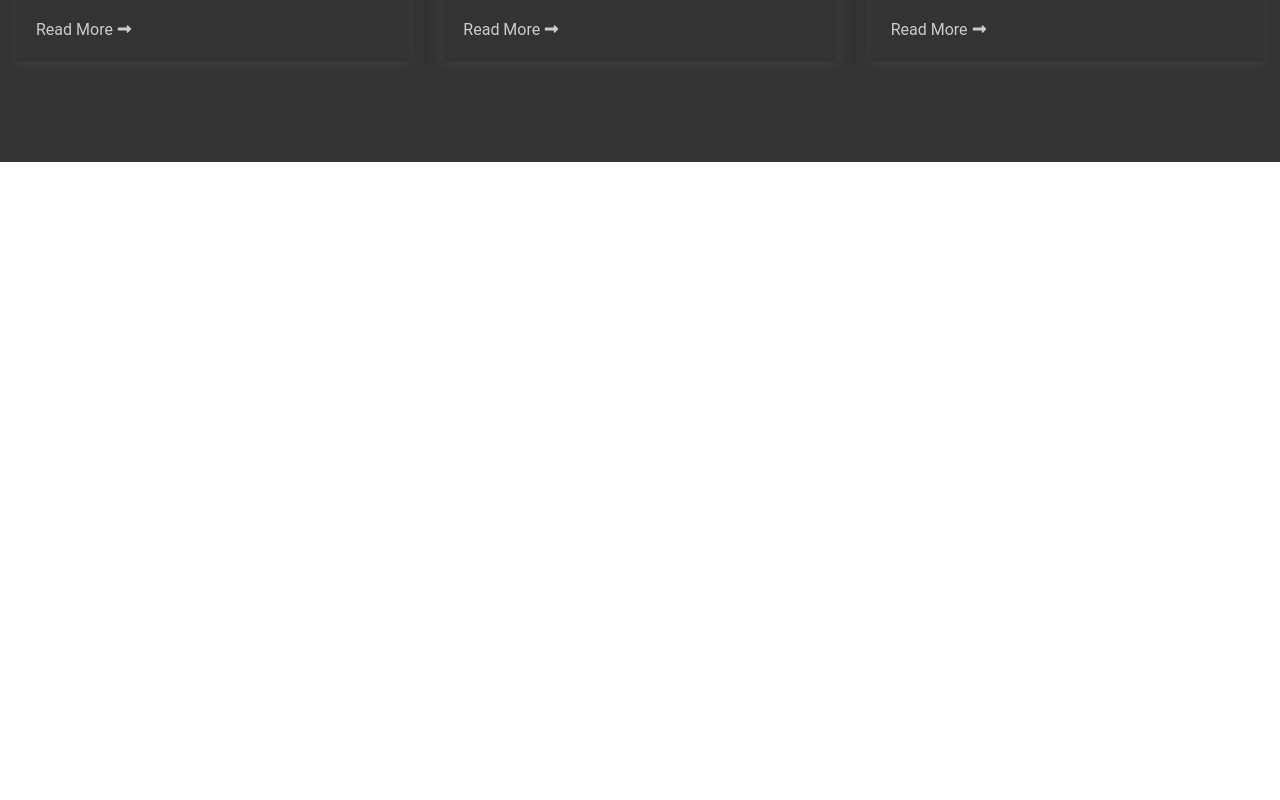
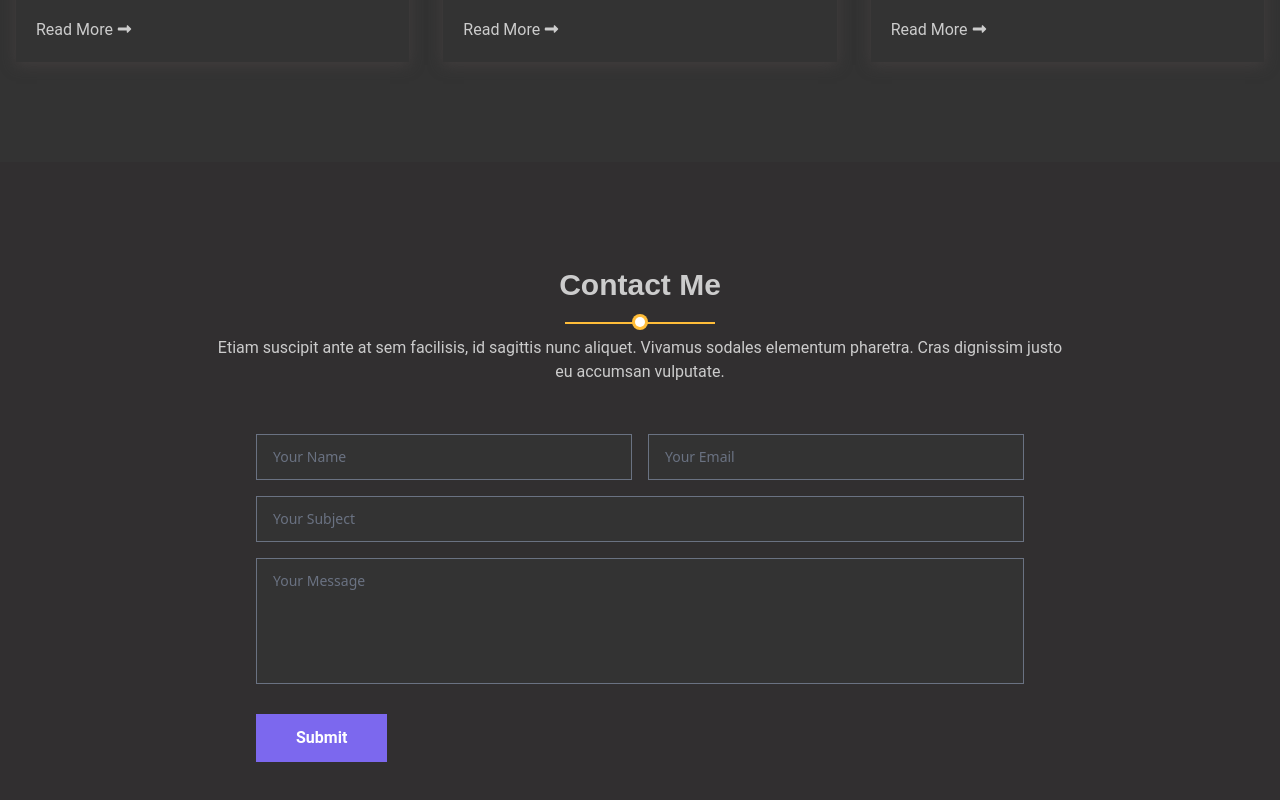
Before and after one commit to Saiful10400/Desh-it-job-task, a React (Vite) app: page / in a window 1280 px wide. Shown: the part 4528-5328 px from the top of the page. Before the commit the page ends 4690 px from the top, so only its background shows below. Built offline with nearby package versions, Linux system fonts and the light colour scheme.

Commit message:
contact form created.

```diff
--- /dev/null
+++ b/src/components/ContactMe.tsx
@@ -0,0 +1,58 @@
+import CoverButton from "./sub-components/CoverButton";
+import CenterAlign from "./utils/CenterAlign";
+import SectionTittle from "./utils/SectionTittle";
+
+
+
+const ContactMe = () => {
+    const tittle = "Contact Me"
+    const heading = "Etiam suscipit ante at sem facilisis, id sagittis nunc aliquet. Vivamus sodales elementum pharetra. Cras dignissim justo eu accumsan vulputate."
+
+    return (
+        <div className="bg-[#312f30] pb-[40px] md:pb-[100px] pt-[40px] md:pt-[100px]">
+            <SectionTittle tittle={tittle} heading={heading} />
+            <CenterAlign>
+                <div className=" flex items-center justify-center ">
+                    <form className="w-full max-w-3xl text-gray-300">
+                        {/* Row 1 - Name & Email */}
+                        <div className="flex flex-col md:flex-row gap-4 mb-4">
+                            <input
+                                type="text"
+                                placeholder="Your Name"
+                                className="flex-1 bg-[#333] focus:border-white duration-500 text-gray-300 placeholder-gray-500 border border-gray-500 text-sm px-4 py-3 focus:outline-none"
+                            />
+                            <input
+                                type="email"
+                                placeholder="Your Email"
+                                className="flex-1 bg-[#333] focus:border-white duration-500 text-gray-300 placeholder-gray-500 border border-gray-500 text-sm px-4 py-3 focus:outline-none"
+                            />
+                        </div>
+
+                        {/* Subject */}
+                        <div className="mb-4">
+                            <input
+                                type="text"
+                                placeholder="Your Subject"
+                                className="w-full bg-[#333] focus:border-white duration-500 text-gray-300 placeholder-gray-500 border border-gray-500 text-sm px-4 py-3 focus:outline-none"
+                            />
+                        </div>
+
+                        {/* Message */}
+                        <div className="mb-6">
+                            <textarea
+                                placeholder="Your Message"
+                                rows={5}
+                                className="w-full bg-[#333] text-gray-300 placeholder-gray-500 border border-gray-500 text-sm px-4 py-3 focus:outline-none focus:border-white duration-500 resize-none"
+                            ></textarea>
+                        </div>
+
+                        {/* Submit Button */}
+                        <div className="text-white">  <CoverButton bg="#7c68ee" text="Submit" /></div>
+                    </form>
+                </div>
+            </CenterAlign>
+        </div>
+    );
+};
+
+export default ContactMe;
--- a/src/page/Home.tsx
+++ b/src/page/Home.tsx
@@ -1,5 +1,6 @@
 import AboutMe from "../components/AboutMe";
 import Blog from "../components/Blog";
+import ContactMe from "../components/ContactMe";
 import Cover from "../components/Cover";
 import Nav from "../components/Nav";
 import Resume from "../components/Resume";
@@ -16,6 +17,7 @@ const Home = () => {
             <Service />
             <Resume />
             <Blog/>
+            <ContactMe/>
         </div>
     );
 };
```
